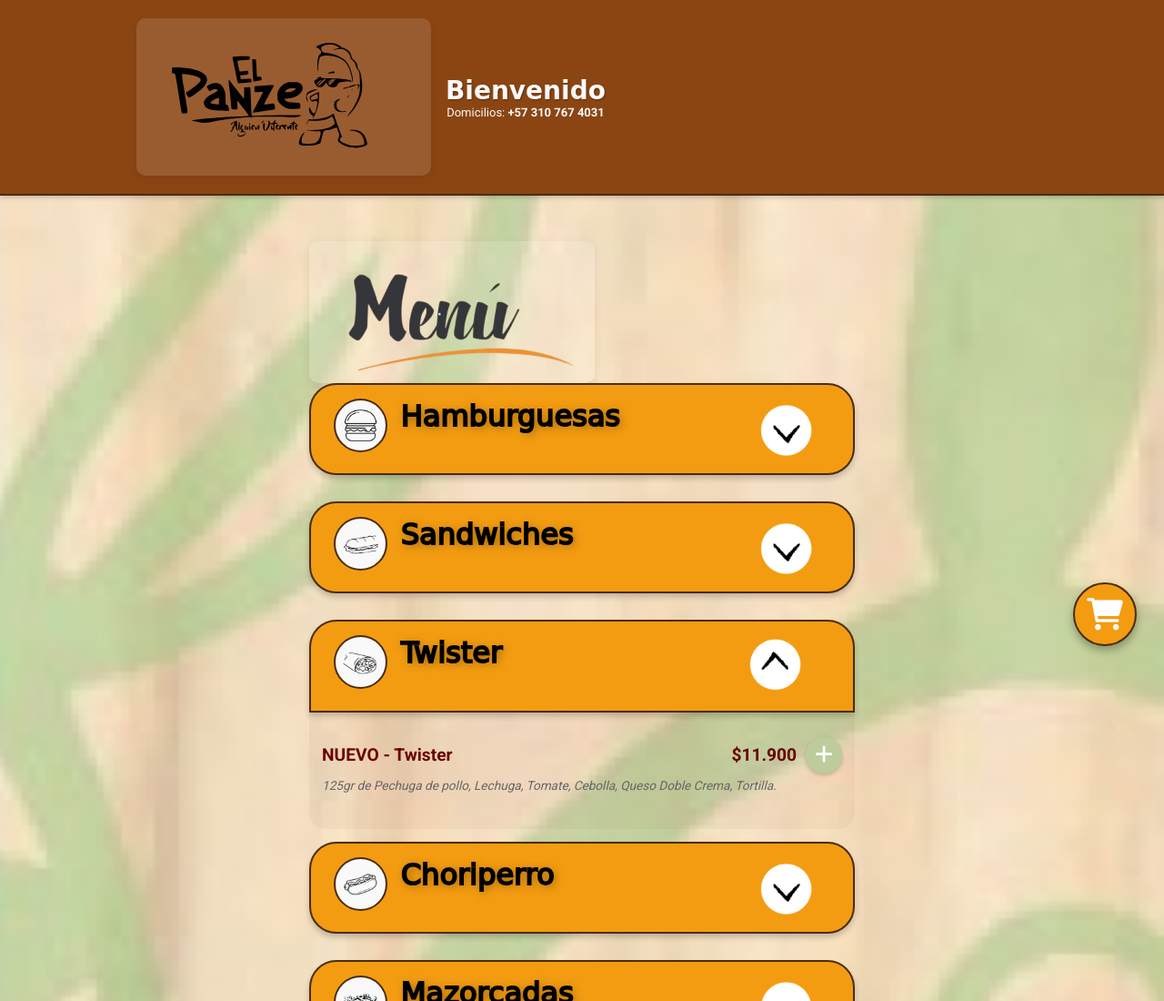
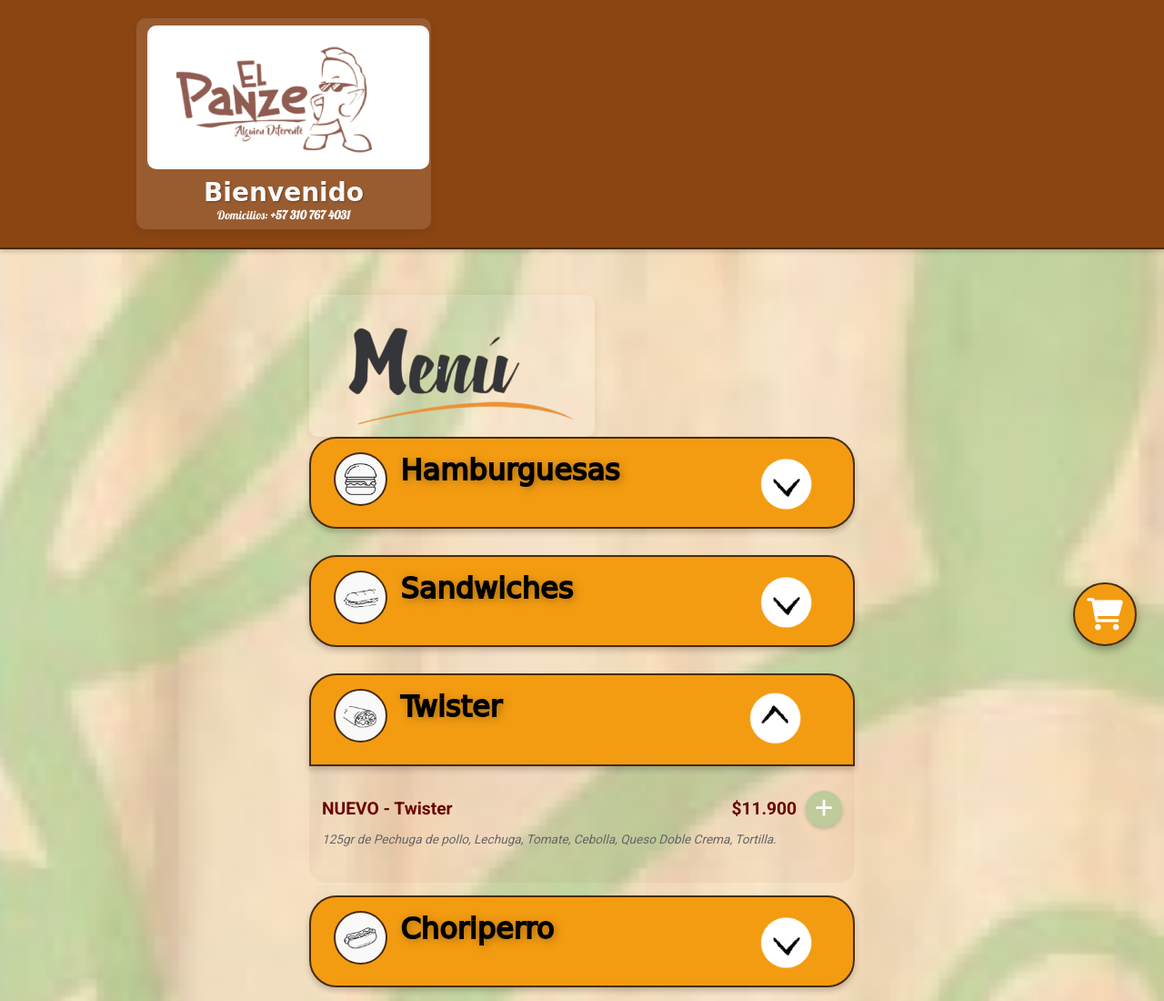
Before and after one commit to Moshe21/El_Panze, a plain HTML site: page index.html in a window 1280 px wide. Shown: the top 1100 px of the page at 91% size. Drawn offline with Linux system fonts and the light colour scheme; a web font is replaced by a local one.

Commit message:
cambio de fondo

```diff
--- a/index.html
+++ b/index.html
@@ -14,8 +14,8 @@
      <header class="site-header">
     <div class="header-inner">
       <div class="logo">
-        <img src="/img/logo_El_Panze.svg" alt="" style="width: 100%;">
-      </div>
+        <img src="/img/logo_El_Panze.png" alt="" style="width: 100%; background-color: white; padding: 5px; border-radius: 10px;">
+
       <div class="header-text">
         <h1 class="welcome-text">Bienvenido</h1>
         <div class="phone">Domicilios: <strong class="phone-main">+57 310 767 4031</strong></div>
```
